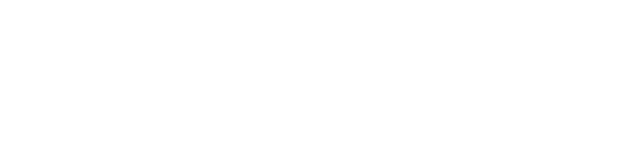
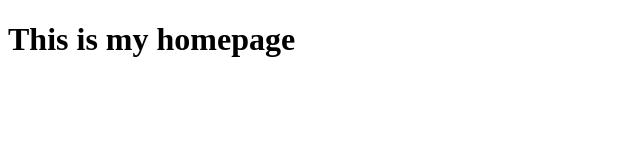
Before and after one commit to paula1116/paulalopez.github.io, a plain HTML site: page index.html in a window 1280 px wide. Shown: the whole page, without its empty margins (0-640 px from the left). Drawn offline with Linux system fonts and the light colour scheme.

Commit message:
update index.html
I added some  information.

```diff
--- a/index.html
+++ b/index.html
@@ -4,6 +4,6 @@
         <title>Page Title</title>
     </head>
     <body>
-
+        <h1> This is my homepage</h1>
     </body>
 </html>
```
